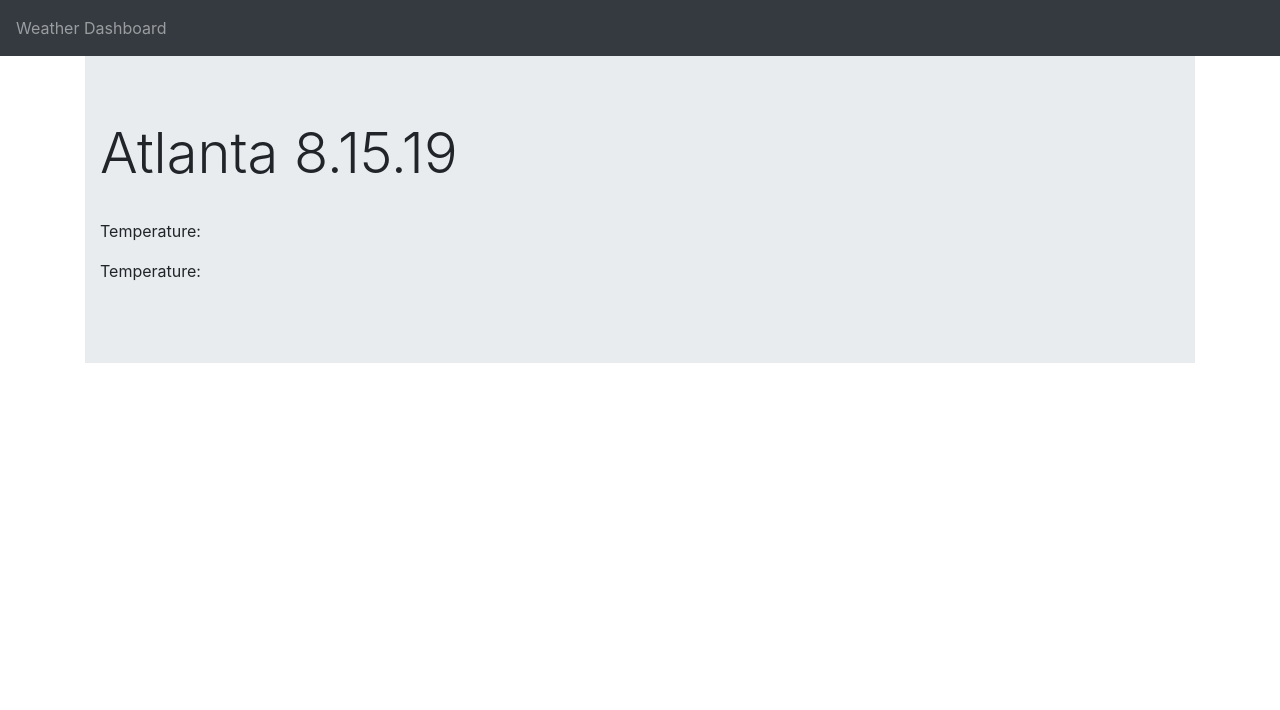
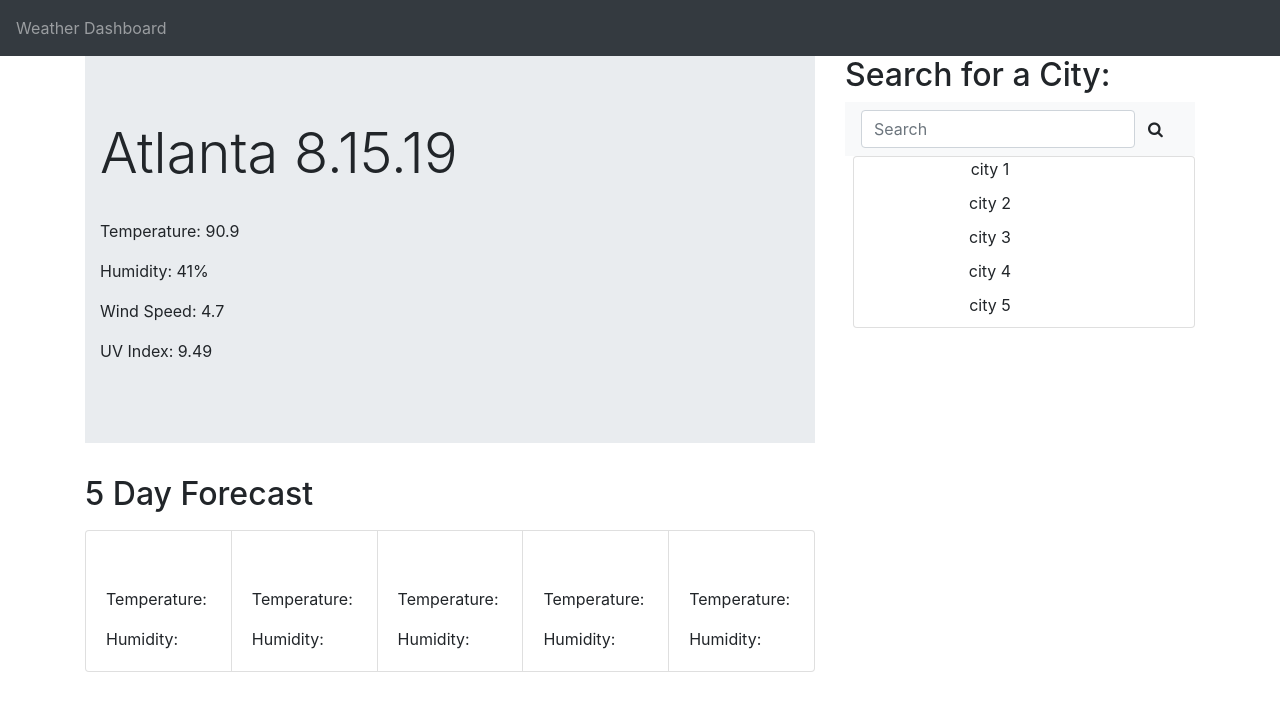
Before and after one commit to MelanieTorres425/Weather-Dashboard-, a plain HTML site: page index.html in a window 1280 px wide. Drawn offline with nearby package versions, Linux system fonts and the light colour scheme.

Commit message:
updated hmtl , css & js

```diff
--- /dev/null
+++ b/Assets/style.css
@@ -0,0 +1,7 @@
+#history {
+  list-style-type: none;
+  margin-bottom: 10px;
+  width: 17rem;
+  text-align: center;
+  cursor: pointer;
+}
--- a/index.html
+++ b/index.html
@@ -14,6 +14,11 @@
       integrity="sha384-9aIt2nRpC12Uk9gS9baDl411NQApFmC26EwAOH8WgZl5MYYxFfc+NcPb1dKGj7Sk"
       crossorigin="anonymous"
     />
+
+    <!-- CSS -->
+    <link rel="stylesheet" href="./Assets/style.css" />
+
+    <!-- Font Awesome -->
     <link
       rel="stylesheet"
       href="https://cdnjs.cloudflare.com/ajax/libs/font-awesome/4.7.0/css/font-awesome.min.css"
@@ -22,34 +27,117 @@
   </head>
 
   <body>
+    <!-- Nav Bar -->
     <nav class="navbar navbar-dark bg-dark">
       <span class="navbar-text">
         Weather Dashboard
       </span>
     </nav>
 
-    <article class="weather">
-        <div class = "container">
-            <div class="jumbotron jumbotron-fluid">
+      <div class="container">
+        <div class = "row">
+          <!-- main display -->
+          <div class = "col col-lg-8">
+            <article class="weather-form">
+              <div class="jumbotron jumbotron-fluid">
                 <div class="container">
                   <h1 class="display-4">
-                      <span id ="city">Atlanta</span>
-                      <span id ="date">8.15.19</span>
-                      <span id = "weather-icon"></span>
-                      </span>
+                    <span id="city">Atlanta</span>
+                    <span id="date">8.15.19</span>
+                    <span id="weather-icon"></span>
                   </h1>
-                  <br>
-                  <p class="details">Temperature:
-                    <span id="temperature"></span></p>
-                    <p class="details">Temperature:
-                        <span id="temperature"></span></p>
 
+                  <br />
+
+                  <p class="details">
+                    Temperature: <span id="temperature">90.9</span>
+                  </p>
+                  <p class="details">Humidity: <span id="humidity">41%</span></p>
+                  <p class="details">Wind Speed: <span id="wind">4.7</span></p>
+                  <p class="details">UV Index: <span id="uv"> 9.49</span></p>
                 </div>
-            </div>
+              </div>
+
+              <h2>5 Day Forecast</h2>
+              <!-- 5 day cards -->
+              <div class ="card-group">
+                <div class="card mt-2">
+                  <div class="card-body">
+                    <h5 class="card-title" id="5d-date"></h5>
+                    <img id="5d-icon"></img>
+                    <p class="card-text" >Temperature: <span id="5d-temperature"></span></p>
+                    <p class="card-text" >Humidity: <span id="5d-humidity"></span></p>
+                  </div>
+                </div>
+
+                <div class="card mt-2">
+                  <div class="card-body">
+                    <h5 class="card-title" id="5d-date"></h5>
+                    <img id="5d-icon"></img>
+                    <p class="card-text" >Temperature: <span id="5d-temperature"></span></p>
+                    <p class="card-text" >Humidity: <span id="5d-humidity"></span></p>
+                  </div>
+                </div>
+
+                <div class="card mt-2">
+                  <div class="card-body">
+                    <h5 class="card-title" id="5d-date"></h5>
+                    <img id="5d-icon"></img>
+                    <p class="card-text" >Temperature: <span id="5d-temperature"></span></p>
+                    <p class="card-text" >Humidity: <span id="5d-humidity"></span></p>
+                  </div>
+                </div>
+
+                <div class="card mt-2">
+                  <div class="card-body">
+                    <h5 class="card-title" id="5d-date"></h5>
+                    <img id="5d-icon"></img>
+                    <p class="card-text" >Temperature: <span id="5d-temperature"></span></p>
+                    <p class="card-text" >Humidity: <span id="5d-humidity"></span></p>
+                  </div>
+                </div>
+
+                <div class="card mt-2">
+                  <div class="card-body">
+                    <h5 class="card-title" id="5d-date"></h5>
+                    <img id="5d-icon"></img>
+                    <p class="card-text" >Temperature: <span id="5d-temperature"></span></p>
+                    <p class="card-text" >Humidity: <span id="5d-humidity"></span></p>
+                  </div>
+
+              </div>
+
+
+
+            </article>
+          </div>
+          <!-- search box  -->
+          <div class = "col col-lg-4">
+            <article class = "search-form">
+              <h2>Search for a City:</h2>
+              <nav class="navbar navbar-light bg-light">
+                <form class="form-inline">
+                  <input class="form-control" type="search" placeholder="Search" aria-label="Search">
+                  <button class="btn"><i class="fa fa-search" aria-hidden="true"></i></button>
+                </form>
+              </nav>
+              <!-- search history -->
+              <div class="card ml-2" id="search-history">
+                <ul class="list-group list-group-flush" id="search-boxes">
+                  <li id ="history">city 1</li>
+                  <li id ="history">city 2</li>
+                  <li id ="history">city 3</li>
+                  <li id ="history">city 4</li>
+                  <li id ="history">city 5</li>
+                </ul>
+              </div>
+            </article>
+
+          </div>
+
         </div>
 
-    </article>
-
+      </div>
 
 
 
```
Also changed, not shown: Develop/script.js (added), 1 other file.
